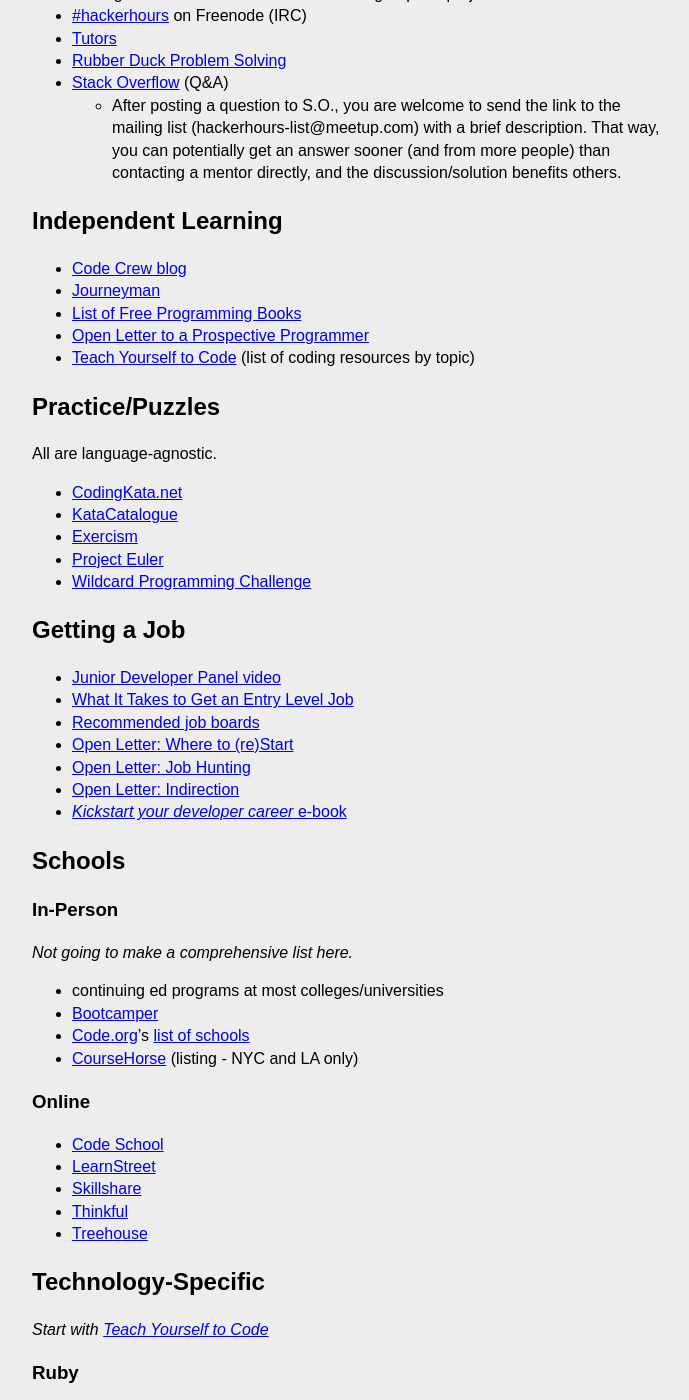
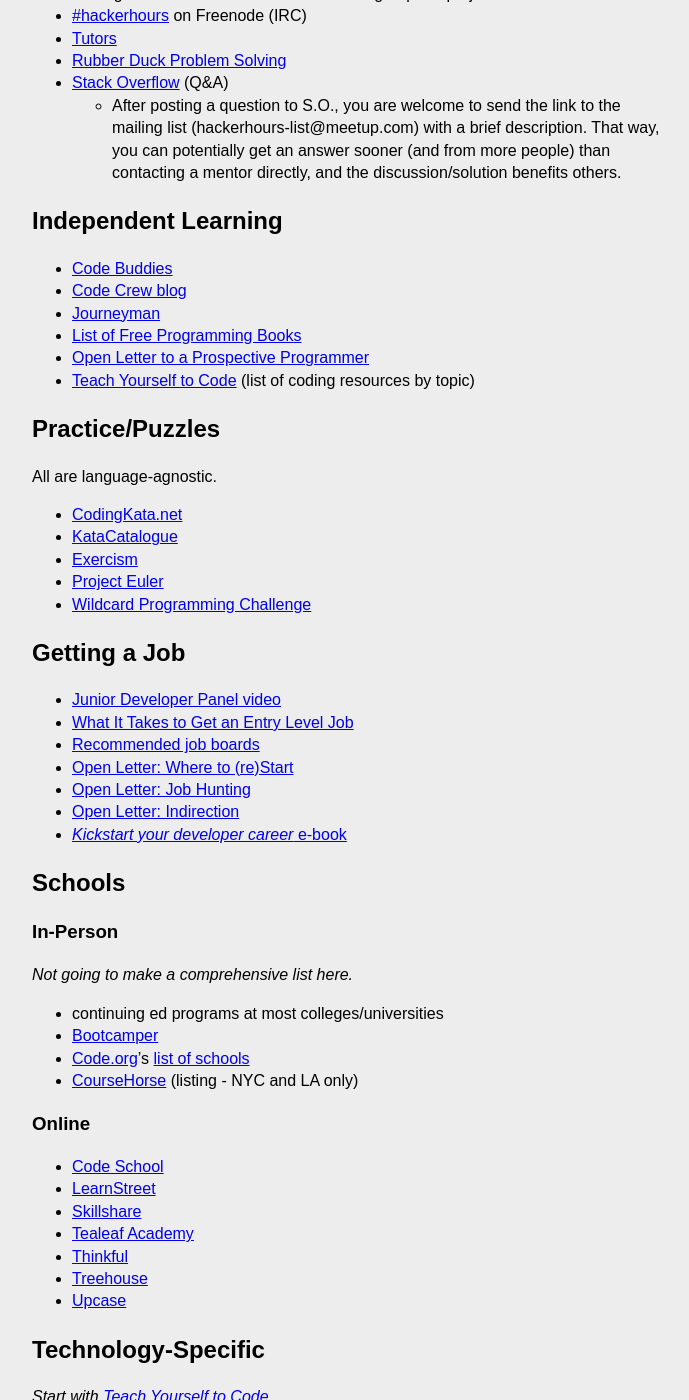
Before and after one commit to HackerHours/hackerhours.org, a Jekyll site: the page built from resources.md, in a window 1280 px wide and 1400 px high, scrolled down 579 px. Shown: the whole window, without its empty margins (288-977 px from the left). Built offline with Jekyll 4.4.1, drawn with Linux system fonts in a browser that asks for light colours; nearby versions of some CDN libraries; some web fonts are replaced; Markdown is read by kramdown in place of the engine named in the settings; comment, search, counter and statistics services are not loaded.

Commit message:
add more learning resources

```diff
--- a/resources.md
+++ b/resources.md
@@ -18,6 +18,7 @@
 
 ## Independent Learning
 
+* [Code Buddies](http://codebuddies.org/?rc=hh)
 * [Code Crew blog](http://blog.codecrew.co/)
 * [Journeyman](https://plus.google.com/communities/113669203485569960566?cfem=1)
 * [List of Free Programming Books](http://resrc.io/list/10/list-of-free-programming-books/)
@@ -60,8 +61,10 @@
 * [Code School](http://www.codeschool.com/)
 * [LearnStreet](http://www.learnstreet.com/)
 * [Skillshare](http://www.skillshare.com/classes/?levels=2&school=technology)
+* [Tealeaf Academy](http://www.gotealeaf.com)
 * [Thinkful](https://www.thinkful.com/)
 * [Treehouse](http://teamtreehouse.com/)
+* [Upcase](https://upcase.com)
 
 ## Technology-Specific
 
```
